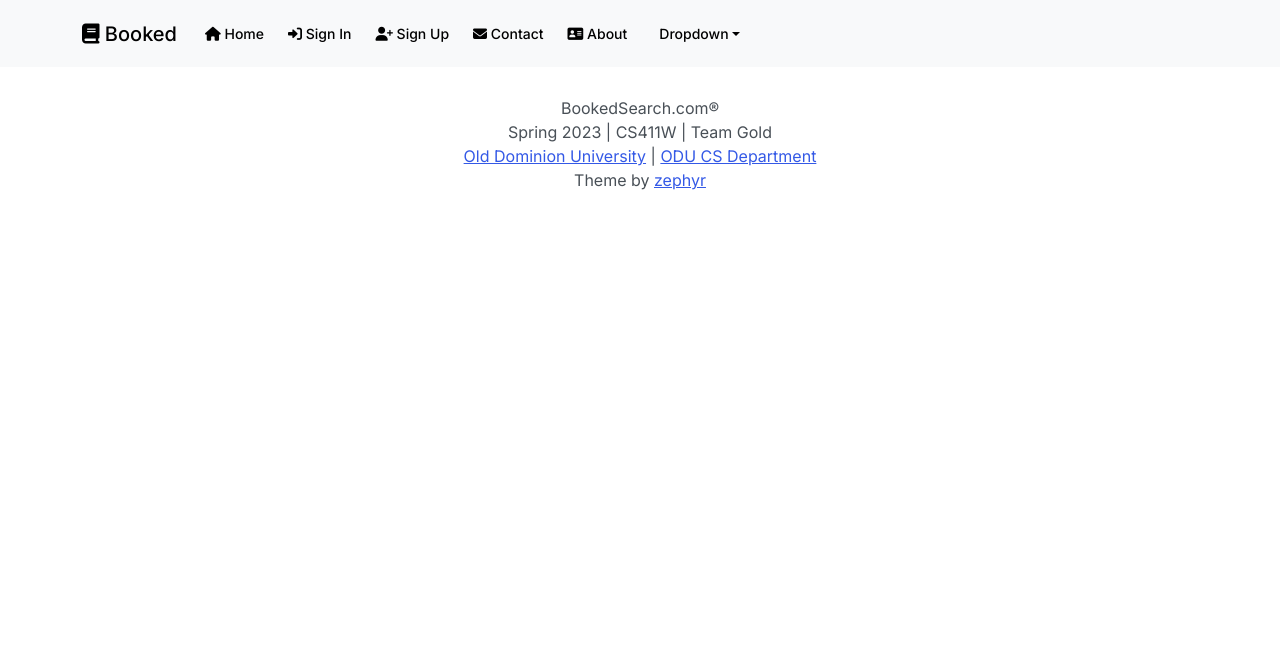
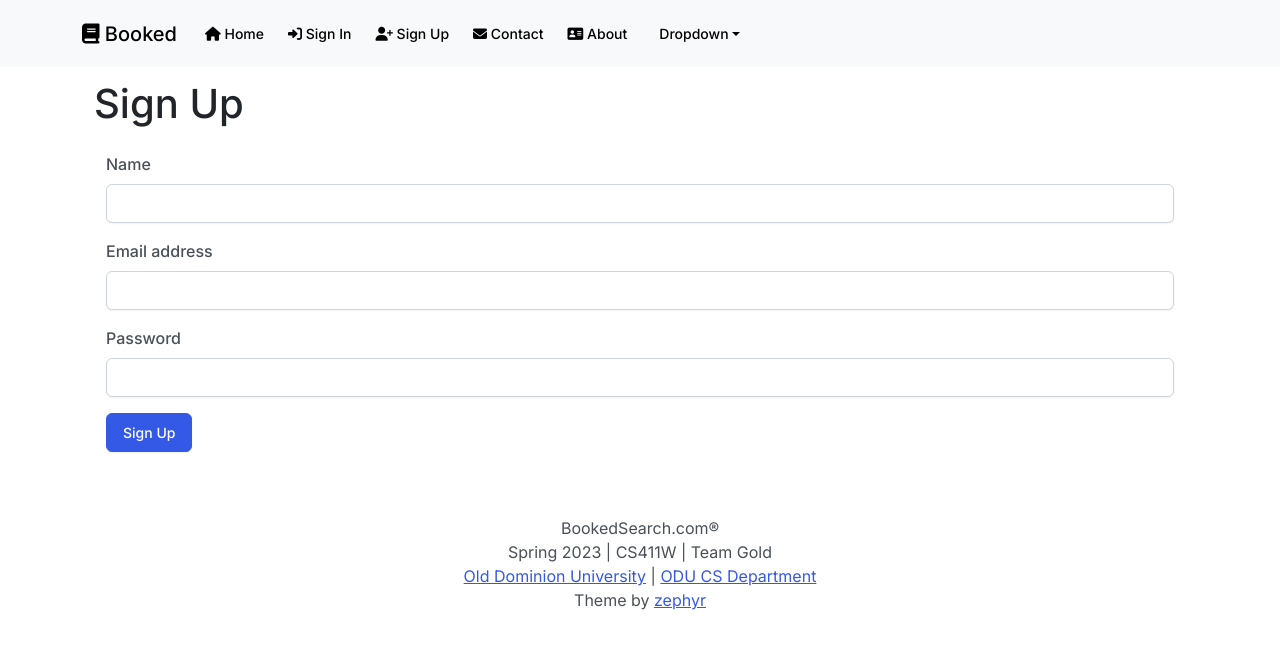
Before and after one commit to lvSojen/2023-Spring-CS411W-GOLD, a React (Create React App) app in the folder frontend/: page /signup in a window 1280 px wide. Shown: the top 648 px of the page. Built offline with nearby package versions, Linux system fonts and the light colour scheme.

Commit message:
Added Sign In and Sign Up Form

```diff
--- a/frontend/src/App.js
+++ b/frontend/src/App.js
@@ -6,6 +6,8 @@ import ContactScreen from "./screens/ContactScreen"
 import Footer from "./components/page/Footer"
 import Header from "./components/page/Header"
 import AboutScreen from "./screens/AboutScreen"
+import SignInScreen from "./screens/SignInScreen"
+import SignUpScreen from "./screens/SignUpScreen"
 function App() {
   return (
     <BrowserRouter>
@@ -16,6 +18,8 @@ function App() {
             <Route path="/" element={<HomeScreen />} exact></Route>
             <Route path="/contact" element={<ContactScreen />} exact></Route>
             <Route path="/about" element={<AboutScreen />} exact></Route>
+            <Route path="/signin" element={<SignInScreen />} exact></Route>
+            <Route path="/signup" element={<SignUpScreen />} exact></Route>
           </Routes>
         </Container>
       </main>
--- /dev/null
+++ b/frontend/src/components/common/SignInForm.js
@@ -0,0 +1,25 @@
+import React from "react"
+import { Container } from "react-bootstrap"
+import Button from "react-bootstrap/Button"
+import Form from "react-bootstrap/Form"
+function BookedSearch() {
+  return (
+    <Container className="py-3">
+      <Form>
+        <Form.Group className="mb-3">
+          <Form.Label>Email address</Form.Label>
+          <Form.Control type="email" />
+        </Form.Group>
+        <Form.Group className="mb-3">
+          <Form.Label>Password</Form.Label>
+          <Form.Control type="text" />
+        </Form.Group>
+        <Button variant="primary" type="submit">
+          Sign In
+        </Button>
+      </Form>
+    </Container>
+  )
+}
+
+export default BookedSearch
--- /dev/null
+++ b/frontend/src/components/common/SignUpForm.js
@@ -0,0 +1,29 @@
+import React from "react"
+import { Container } from "react-bootstrap"
+import Button from "react-bootstrap/Button"
+import Form from "react-bootstrap/Form"
+function BookedSearch() {
+  return (
+    <Container className="py-3">
+      <Form>
+      <Form.Group className="mb-3">
+          <Form.Label>Name</Form.Label>
+          <Form.Control type="text" />
+        </Form.Group>
+        <Form.Group className="mb-3">
+          <Form.Label>Email address</Form.Label>
+          <Form.Control type="email" />
+        </Form.Group>
+        <Form.Group className="mb-3">
+          <Form.Label>Password</Form.Label>
+          <Form.Control type="text" />
+        </Form.Group>
+        <Button variant="primary" type="submit">
+          Sign Up
+        </Button>
+      </Form>
+    </Container>
+  )
+}
+
+export default BookedSearch
--- /dev/null
+++ b/frontend/src/screens/SignInScreen.js
@@ -0,0 +1,14 @@
+import React from "react"
+import SignInForm from "../components/common/SignInForm"
+import { Container } from "react-bootstrap"
+
+function SignInScreen() {
+  return (
+    <Container className="py-3">
+      <h1>Sign In</h1>
+      <SignInForm/>
+    </Container>
+  )
+}
+
+export default SignInScreen
--- /dev/null
+++ b/frontend/src/screens/SignUpScreen.js
@@ -0,0 +1,14 @@
+import React from "react"
+import SignUpForm from "../components/common/SignUpForm"
+import { Container } from "react-bootstrap"
+
+function SignUpScreen() {
+  return (
+    <Container className="py-3">
+      <h1>Sign Up</h1>
+      <SignUpForm/>
+    </Container>
+  )
+}
+
+export default SignUpScreen
```
